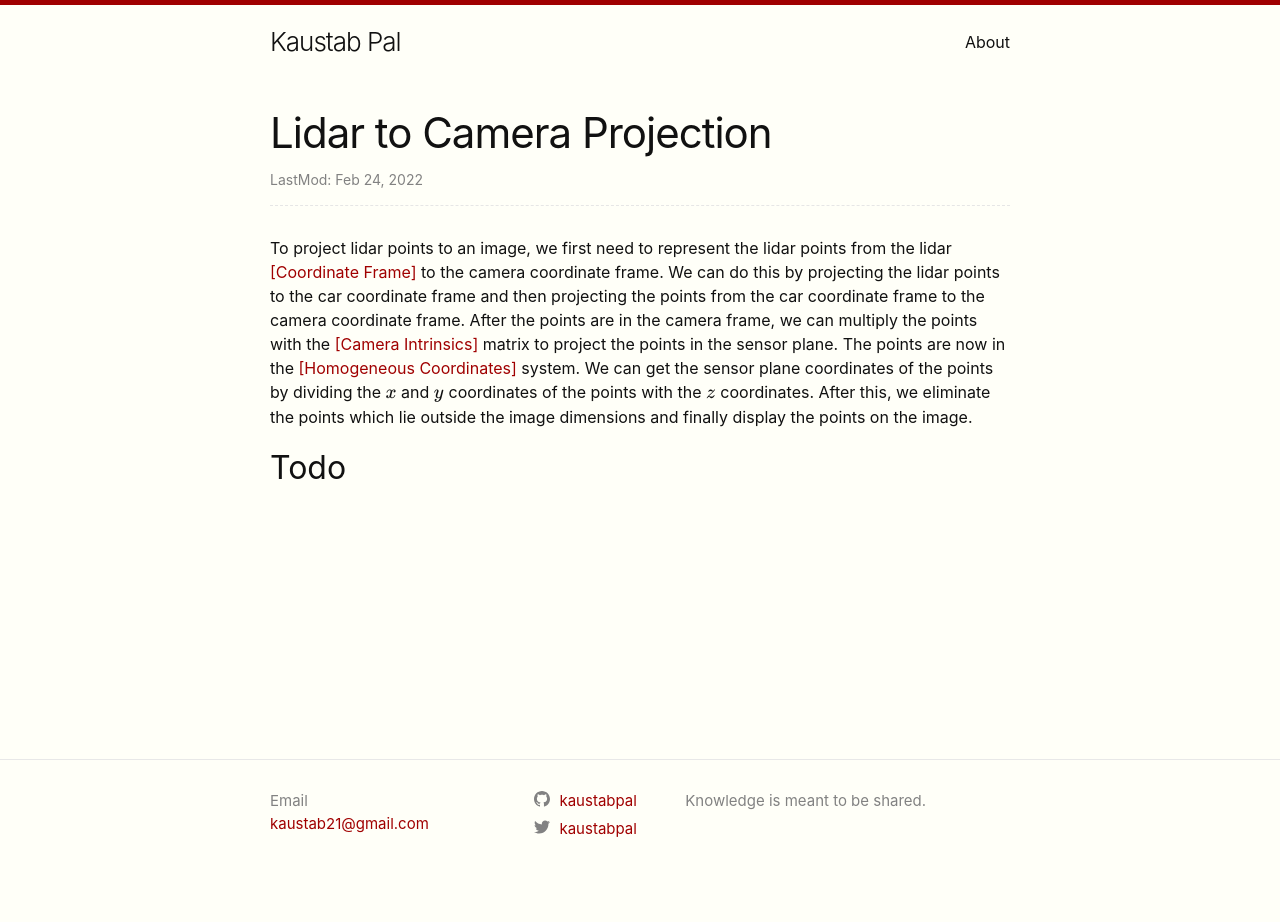
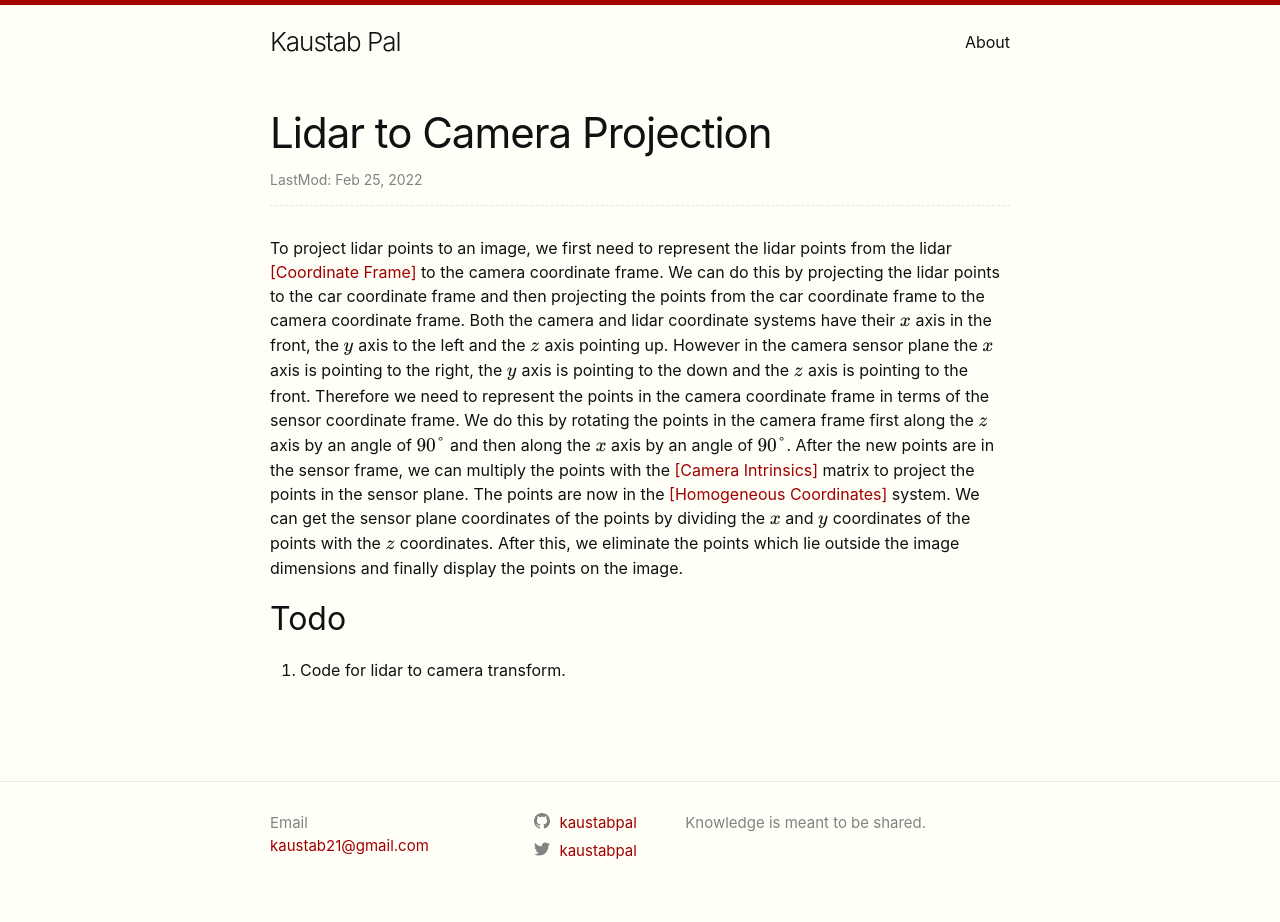
Before and after one commit to kaustabpal/kaustabpal.github.io, a Jekyll site: the page built from _posts/2022-02-24-lidar_to_image.md, in a window 1280 px wide. Built offline with Jekyll 4.4.1, drawn with Linux system fonts in a browser that asks for light colours; nearby versions of some CDN libraries; before the commit the page ends 900 px from its top, so only the background shows below that.

Commit message:
Added rotaiton of frames

```diff
--- a/_posts/2022-02-24-lidar_to_image.md
+++ b/_posts/2022-02-24-lidar_to_image.md
@@ -2,7 +2,7 @@
 layout: post
 title: "Lidar to Camera Projection"
 permalink: "lidar_to_camera"
-date: 2022-02-24 22:00
+date: 2022-02-25 11:33
 tags: [""]
 categories:
 description: "How to project lidar points to an image."
@@ -11,15 +11,26 @@ description: "How to project lidar points to an image."
 To project lidar points to an image, we first need to represent the lidar points
 from the lidar [ [Coordinate Frame] ]( {% post_url 2022-02-21-coordinate_frame
 %} ) to the camera coordinate frame. We can do this by projecting the lidar
-points to the car coordinate frame and then projecting the points from the car coordinate frame to the
-camera coordinate frame. After the points are in the camera frame, we can multiply the
-points with the [ [Camera Intrinsics] ]( {% post_url
-2022-02-23-camera_intrinsics %} ) matrix to project the points in the sensor
-plane. The points are now in the [ [Homogeneous Coordinates] ]( {% post_url
-2021-12-29-homogeneous-coordinates %} ) system. We can get the sensor plane
-coordinates of the points by dividing the $$x$$ and $$y$$ coordinates of the
-points with the $$z$$ coordinates. After this, we eliminate the points which lie
-outside the image dimensions and finally display the points on the image.
+points to the car coordinate frame and then projecting the points from the car
+coordinate frame to the camera coordinate frame. Both the camera and lidar
+coordinate systems have their $$x$$ axis in the front, the $$y$$ axis to the
+left and the $$z$$ axis pointing up. However in the camera sensor plane the
+$$x$$ axis is pointing to the right, the $$y$$ axis is pointing to the down and
+the $$z$$ axis is pointing to the front. Therefore we need to represent the
+points in the camera coordinate frame in terms of the sensor coordinate frame.
+We do this by rotating the points in the camera frame first along the $$z$$ axis
+by an angle of $$90\degree$$ and then along the $$x$$ axis by an angle of
+$$90\degree$$.
+After the new points are in the sensor frame, we can multiply the points with the [
+[Camera Intrinsics] ]( {% post_url 2022-02-23-camera_intrinsics %} ) matrix to
+project the points in the sensor plane. The points are now in the [ [Homogeneous
+Coordinates] ]( {% post_url 2021-12-29-homogeneous-coordinates %} ) system. We
+can get the sensor plane coordinates of the points by dividing the $$x$$ and
+$$y$$ coordinates of the points with the $$z$$ coordinates. After this, we
+eliminate the points which lie outside the image dimensions and finally display
+the points on the image.
 
 
 ## Todo
+
+1. Code for lidar to camera transform.
```
